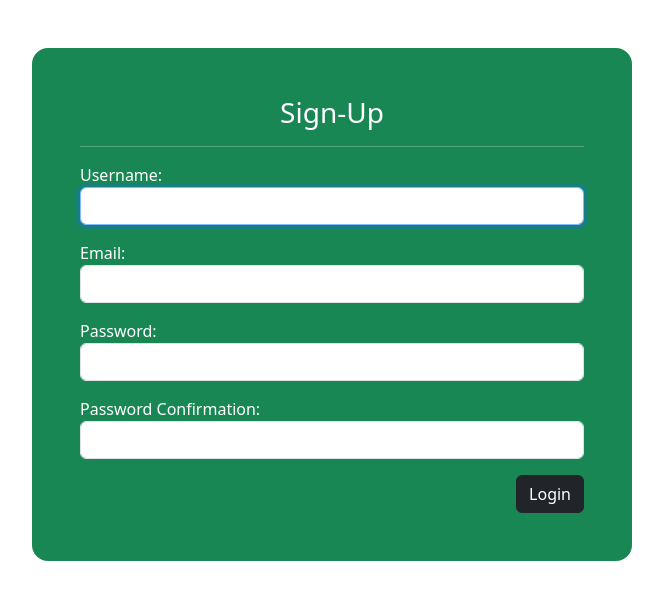
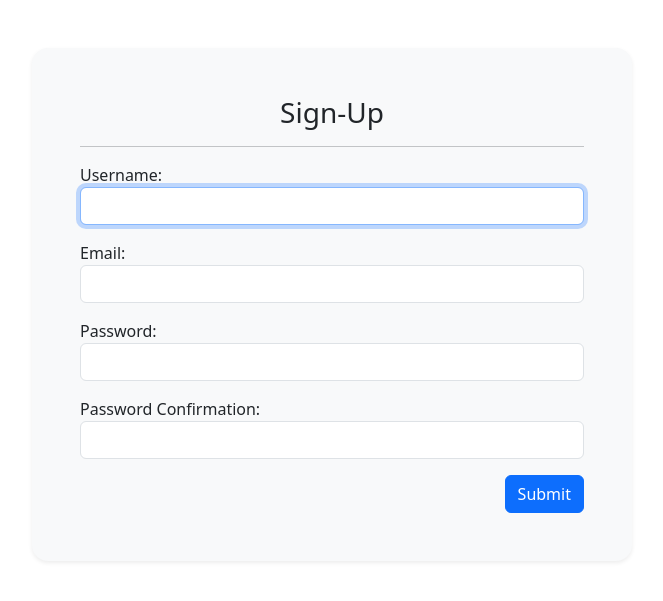
Before and after one commit to Otaxonov/Django-Framework, a Django app: page /account/sign-up/ in a window 1280 px wide. Shown: the part 56-657 px from the top of the page, without its empty margins (308-971 px from the left). Run offline with Django 5.2, Linux system fonts and the light colour scheme; some libraries are stand-ins or nearby versions.

Commit message:
Blog App

```diff
--- a/Users/apps.py
+++ b/Users/apps.py
@@ -4,3 +4,6 @@ from django.apps import AppConfig
 class UsersConfig(AppConfig):
     default_auto_field = 'django.db.models.BigAutoField'
     name = 'Users'
+
+    def ready(self):
+        from Users import signals
--- a/Users/templates/users/sign_in.html
+++ b/Users/templates/users/sign_in.html
@@ -2,13 +2,13 @@
 
 {% block content %}
 
-<div class="container-fluid p-5 bg-success text-white rounded-4" style="max-width:600px">
+<div class="container-fluid p-5 bg-light shadow-sm rounded-4" style="max-width:600px">
 <h3 class="text-center">Sign-In</h3><hr>
 <form action="{% url 'users_sign_in' %}" method="post">
     {% csrf_token %}
     <fieldset>
     {{ form.as_p }}
-    <button class="btn btn-dark float-end" type="submit">Login</button>
+    <button class="btn btn-primary float-end" type="submit">Submit</button>
     </fieldset>
 </form>
 </div>
--- a/Users/templates/users/sign_up.html
+++ b/Users/templates/users/sign_up.html
@@ -2,13 +2,13 @@
 
 {% block content %}
 
-<div class="container-fluid p-5 bg-success text-white rounded-4" style="max-width:600px">
+<div class="container-fluid p-5 bg-light shadow-sm rounded-4" style="max-width:600px">
 <h3 class="text-center">Sign-Up</h3><hr>
 <form action="{% url 'users_sign_up' %}" method="post">
     {% csrf_token %}
     <fieldset>
     {{ form.as_p }}
-    <button class="btn btn-dark float-end" type="submit">Login</button>
+    <button class="btn btn-primary float-end" type="submit">Submit</button>
     </fieldset>
 </form>
 </div>
```
Also changed, not shown: Users/signals.py (added, +9 -0 lines), db.sqlite3.
